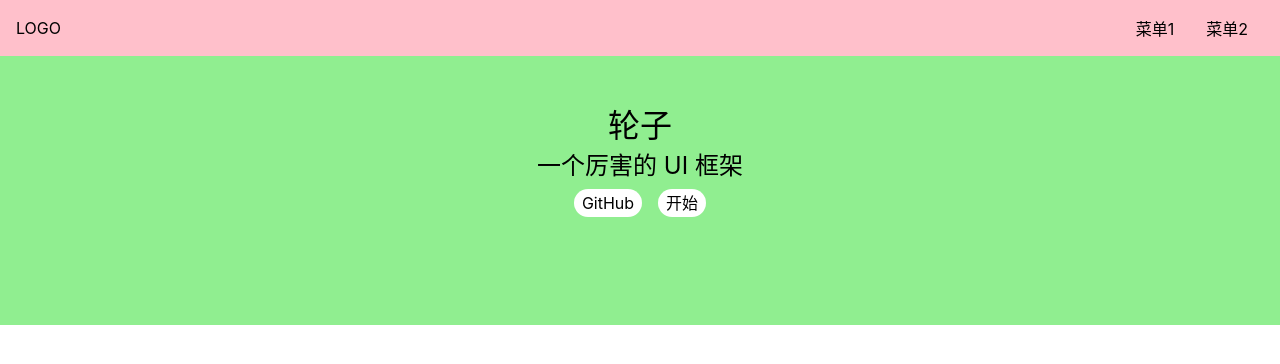
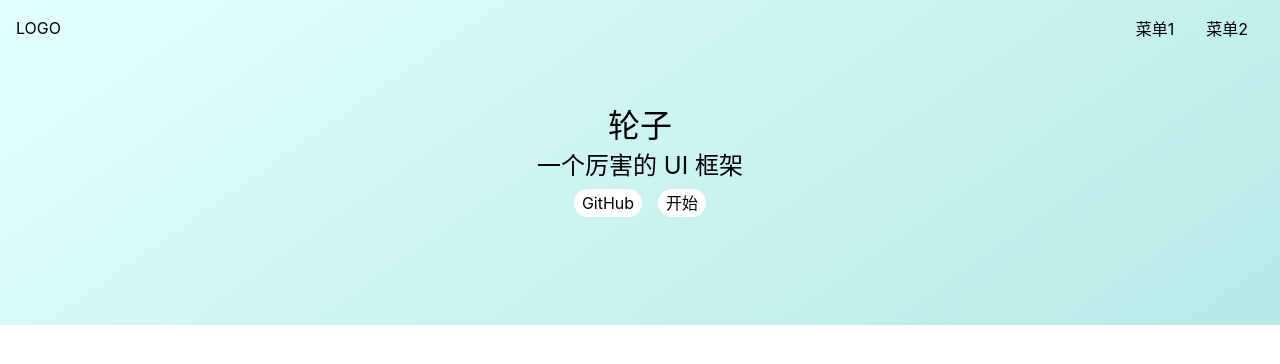
Before and after one commit to heavenly-zy/v3-wheel, a Vue app: page / in a window 1280 px wide. Shown: the top 364 px of the page. Built offline with nearby package versions, Linux system fonts and the light colour scheme.

Commit message:
背景渐变

```diff
--- a/src/components/Topnav.vue
+++ b/src/components/Topnav.vue
@@ -26,7 +26,6 @@ export default {
 
 <style lang="scss" scoped>
 .topnav {
-  background: pink;
   display: flex;
   padding: 16px;
   position: fixed;
--- a/src/views/Home.vue
+++ b/src/views/Home.vue
@@ -1,34 +1,36 @@
 <template>
+  <div class="topnavAndBanner">
     <Topnav/>
     <div class="banner">
       <h1>轮子</h1>
       <h2>一个厉害的 UI 框架</h2>
       <p class="actions">
-      <a href="https://github.com">
-        GitHub
-      </a>
+        <a href="https://github.com">GitHub</a>
         <router-link to="/doc">开始</router-link>
       </p>
+    </div>
   </div>
 </template>
 
 <script lang="ts">
-import Topnav from '../components/Topnav.vue'
+import Topnav from '../components/Topnav.vue';
 
 export default {
-  name: "Home",
-  components: {Topnav}
-}
+  name: 'Home',
+  components: {Topnav},
+};
 </script>
 
 <style lang="scss" scoped>
+.topnavAndBanner {
+  background: linear-gradient(145deg, rgba(227, 255, 253, 1) 0%, rgba(183, 233, 230, 1) 100%);
+}
 .banner {
   padding: 100px 0;
   display: flex;
   justify-content: center;
   align-items: center;
   flex-direction: column;
-  background: lightgreen;
 
   > .actions {
     padding: 8px 0;
```
Lines whose indentation alone changed are shown as unchanged.
